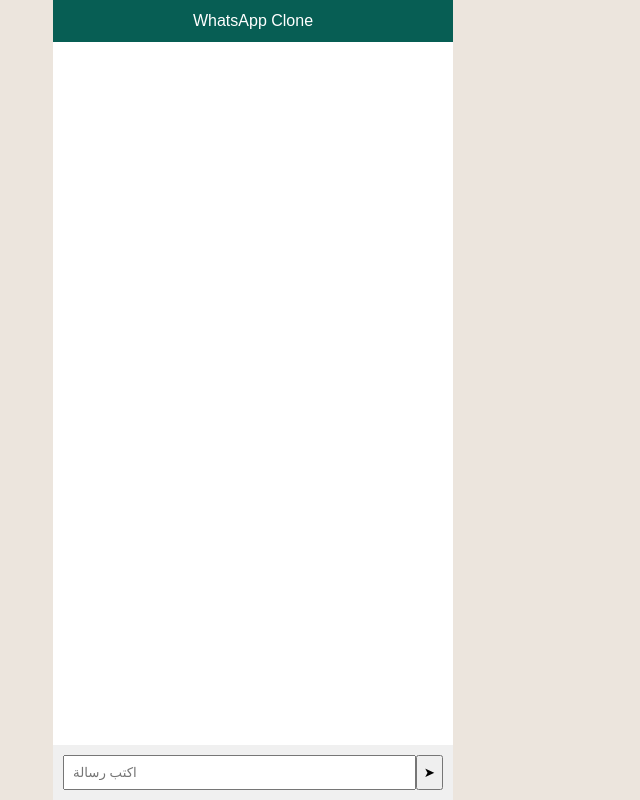
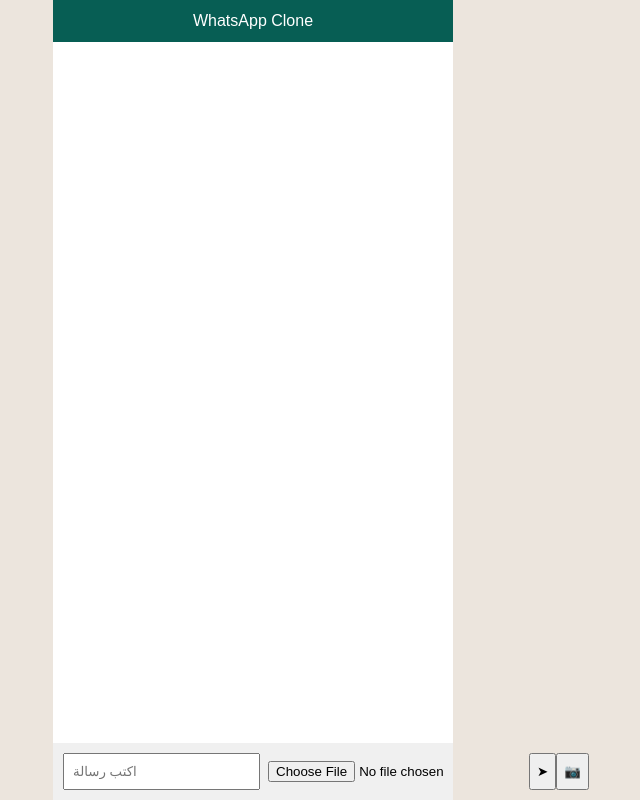
Before and after one commit to ishak08bj-svg/chat-app, a plain HTML site: page chat.html in a window 1280 px wide. Shown: the whole page, without its empty margins (387-1027 px from the left). Drawn offline with Linux system fonts and the light colour scheme; no server answers.

Commit message:
Update chat.html

```diff
--- a/chat.html
+++ b/chat.html
@@ -9,12 +9,13 @@
 
 <div class="chat">
   <div class="header">WhatsApp Clone</div>
-
+  <div id="usersOnline"></div>
   <div id="messages" class="messages"></div>
-
   <div class="send">
     <input id="msg" placeholder="اكتب رسالة">
+    <input type="file" id="fileInput">
     <button onclick="sendMessage()">➤</button>
+    <button onclick="sendImage()">📷</button>
   </div>
 </div>
 
```
